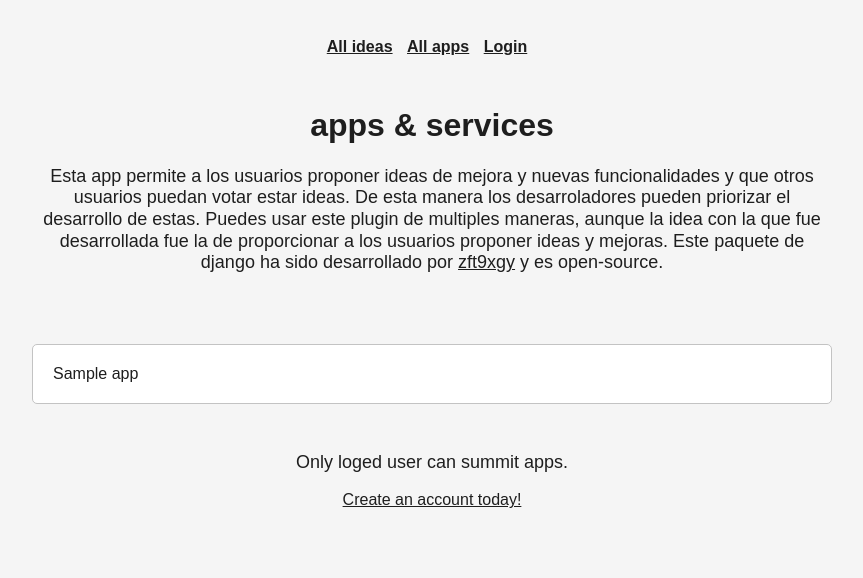
After one commit to zft9xgy/suggest-an-idea, a Django app: template app/templates/app/apps.html in a window 1280 px wide. The commit adds this page. Shown: the top 578 px of the page, without its empty margins (208-1071 px from the left). Run offline with Django 3.2, Linux system fonts and the light colour scheme; the template is opened without the code that fills it: most values are stand-ins (such as "Sample title", 1, 10 or a date in 2020).

Commit message:
apps views done

```diff
--- /dev/null
+++ b/app/templates/app/apps.html
@@ -0,0 +1,37 @@
+{% extends 'app/base.html' %} {% block content %}
+<div class="hero">
+  <h1>apps & services</h1>
+  {% if not request.user.is_authenticated %}
+  <p>
+    Esta app permite a los usuarios proponer ideas de mejora y nuevas
+    funcionalidades y que otros usuarios puedan votar estar ideas. De esta
+    manera los desarroladores pueden priorizar el desarrollo de estas. Puedes
+    usar este plugin de multiples maneras, aunque la idea con la que fue
+    desarrollada fue la de proporcionar a los usuarios proponer ideas y mejoras.
+    Este paquete de django ha sido desarrollado por
+    <a target="blank" href="https://github.com/zft9xgy/suggest-an-idea">zft9xgy</a> y es
+    open-source.
+  </p>
+  {% endif %}
+</div>
+
+<div class="apps-feed">
+  {% if apps %}
+
+
+  {% for app in apps %}
+  <div class="app">
+    {{app}}
+  </div>
+  {% endfor %}
+
+  {% else %}
+  <div class="apps-empty">
+    <p>No hay apps que mostrar</p>
+  </div>
+  {% endif %}
+  {% include 'app/components/apps_form.html' %}
+</div>
+
+
+{% endblock %}
--- /dev/null
+++ b/app/templates/app/components/apps_form.html
@@ -0,0 +1,20 @@
+{% if request.user.is_authenticated %}
+<div class="app-form">
+  <h3>Create a new app or service</h3>
+
+  <form method="post" action="{% url 'new-app' %}">
+    {% csrf_token %}
+    {{ form }}
+    <button class="app-form-submit" type="submit">Publicar app</button>
+  </form>
+</div>
+
+{% else %}
+
+<div class="idea-create-an-account">
+  <p>Only loged user can summit apps.</p>
+  <a href="{% url 'register' %}">Create an account today!</a>
+</div>
+
+
+{% endif %}
--- a/app/templates/app/header.html
+++ b/app/templates/app/header.html
@@ -1,7 +1,8 @@
 <header>
 
 <nav class="idea-menu">
-        <a href="{% url 'home' %}">All ideas</a>
+    <a href="{% url 'home' %}">All ideas</a>
+    <a href="{% url 'apps' %}">All apps</a>
 
 {%  if request.user.is_authenticated  %}
 <a href="{% url 'new-idea' %}">Post new idea</a>
--- a/app/templates/app/home.html
+++ b/app/templates/app/home.html
@@ -1,6 +1,7 @@
 {% extends 'app/base.html' %} {% block content %}
 <div class="hero">
   <h1>ideas</h1>
+  {% if not request.user.is_authenticated %}
   <p>
     Esta app permite a los usuarios proponer ideas de mejora y nuevas
     funcionalidades y que otros usuarios puedan votar estar ideas. De esta
@@ -11,6 +12,7 @@
     <a target="blank" href="https://github.com/zft9xgy/suggest-an-idea">zft9xgy</a> y es
     open-source.
   </p>
+  {% endif %}
 </div>
 
 {% include 'app/components/search_bar.html' %}
@@ -18,7 +20,6 @@
 <div class="ideas-feed">
   {% if ideas %}
     {% for idea in ideas %}
-
     <div class="idea">
       <span class="idea-votes">{{idea.votes}}</span>
       <h3 class="idea-title">{{idea.title}}</h3>
--- a/app/urls.py
+++ b/app/urls.py
@@ -3,8 +3,10 @@ from . import views
 
 urlpatterns = [
     path('',views.home,name='home'),
+    path('apps',views.apps,name='apps'),
     path('my-ideas/',views.myIdeas,name='my-ideas'),
     path('new-idea/',views.createIdea,name='new-idea'),
+    path('new-app/',views.createApp,name='new-app'),
     path('login/',views.loginPage,name='login'),
     path('register/',views.registerPage,name='register'),
     path('logout/',views.logoutPage,name='logout'),
--- a/static/css/style.css
+++ b/static/css/style.css
@@ -33,7 +33,8 @@ header{
 .idea-form,
 .idea-search-bar,
 .idea-create-an-account,
-.ideas-empty{
+.ideas-empty,
+.apps-feed{
     margin: 20px auto;
     max-width: 800px;
 }
@@ -59,7 +60,8 @@ header{
 
 
 
-.ideas-feed{
+.ideas-feed,
+.apps-feed{
     text-align: left;
     border-radius: 10px;
     padding: 50px;
@@ -70,18 +72,19 @@ header{
     gap: 10px;
 }
 
-.idea{
+.idea,
+.app{
     border-radius: 5px;
     border: 1px solid #c3c3c3;
     background-color: white;
     padding: 20px;
     flex-grow: 1;
     flex-basis: 100%;/* calc(30% - 10px);  33.333% para 3 elementos en una fila, ajusta según tus necesidades */
-
 }
 
 
-.idea-form{
+.idea-form,
+.app-form{
     margin: 0px auto;
     width: 760px;
     padding: 20px;
@@ -106,7 +109,8 @@ header{
     margin: 10px;
 }
 
-    .idea-form button{
+.idea-form button,
+.app-form button{
     background-color: white;
     border: 1px solid #c3c3c3;
     border-radius: 10px;
@@ -116,7 +120,8 @@ header{
     cursor: pointer;
 }
 
-    .idea-form button:hover{
+.idea-form button:hover,
+.app-form button:hover{
     background-color: #989898;
 }
 
```
Also changed, not shown: app/forms.py (+12 -2 lines), app/models.py (+29 -2 lines), app/views.py (+27 -3 lines), app/migrations/0002_app_idea_app.py (added). Lines whose indentation alone changed are shown as unchanged.
